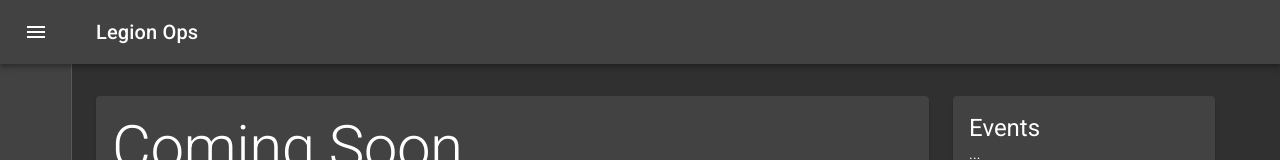
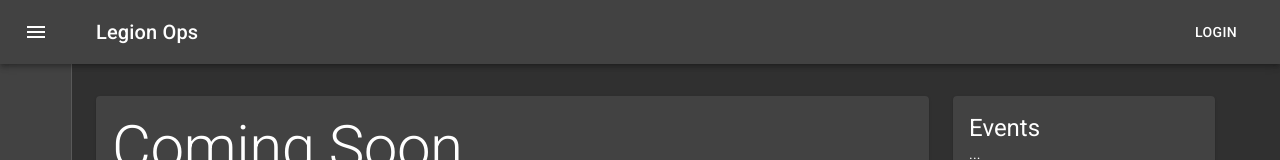
Before and after one commit to StarWarsDev/legion-ops, a React (Create React App) app in the folder client/: page / in a window 1280 px wide. Shown: the top 160 px of the page. Built offline with nearby package versions, Linux system fonts and the light colour scheme; no server answers.

Commit message:
Added avatar and login button

```diff
--- a/client/src/App.tsx
+++ b/client/src/App.tsx
@@ -41,7 +41,7 @@ const useStyles = makeStyles(theme => ({
 }));
 
 const App: React.FC = () => {
-  const { dispatch } = useAppStore();
+  const { dispatch, state } = useAppStore();
 
   useEffect(() => {
     get("/api/me").then(resp => {
@@ -51,7 +51,9 @@ const App: React.FC = () => {
           type: "authenticated",
           user: {
             authenticated: true,
-            username: resp.body.nickname
+            username: resp.body.nickname,
+            picture: resp.body.picture,
+            name: resp.body.name,
           }
         });
       }
@@ -64,7 +66,7 @@ const App: React.FC = () => {
     <ThemeProvider theme={theme}>
       <div className={classes.root}>
         <CssBaseline />
-        <Header />
+        <Header user={state.user} />
         <main className={classes.content}>
           <div className={classes.appBarSpacer} />
           <Container maxWidth="xl" className={classes.container}>
--- a/client/src/AppContext.tsx
+++ b/client/src/AppContext.tsx
@@ -18,8 +18,8 @@ type Action =
     | {type: "authenticated", user: User};
 
 const initialState = {
-    user: { authenticated: false, username: "" }
-}
+    user: { authenticated: false, username: "", name: "", picture: "" }
+};
 
 const AppContext = createContext<IAppContext>({
     state: initialState,
@@ -32,11 +32,11 @@ const reducer = (state: IState, action: Action) => {
             return {
                 ...state,
                 user: action.user
-            }
+            };
         default:
             return state
     }
-}
+};
 
 export const AppDataProvider = ({ children }: Props) => {
     const [state, dispatch] = useReducer(reducer, initialState);
--- a/client/src/Header.tsx
+++ b/client/src/Header.tsx
@@ -2,6 +2,8 @@ import React, { useState } from "react";
 import clsx from "clsx";
 import {
   AppBar,
+    Avatar,
+    Button,
   Toolbar,
   Typography,
   makeStyles,
@@ -10,6 +12,7 @@ import {
 } from "@material-ui/core";
 import MenuIcon from "@material-ui/icons/Menu";
 import ChevronLeftIcon from "@material-ui/icons/ChevronLeft";
+import {User} from "./model/app";
 
 const drawerWidth = 240;
 
@@ -101,10 +104,13 @@ const useStyles = makeStyles(theme => ({
   }
 }));
 
-interface Props {}
+interface Props {
+  user: User;
+}
 
 export default function Header(props: Props) {
   const classes = useStyles();
+  const { user } = props;
   const [open, setOpen] = useState(false);
   return (
     <>
@@ -126,7 +132,22 @@ export default function Header(props: Props) {
           >
             <MenuIcon />
           </IconButton>
-          <Typography variant="h6">Legion Ops</Typography>
+          <Typography variant="h6" className={classes.title}>Legion Ops</Typography>
+          <div className={classes.loginWrapper}>
+            {!user.authenticated && (
+                <Button color="inherit" href="/login">
+                  Login
+                </Button>
+            )}
+
+            {user.authenticated && (
+                <React.Fragment>
+                  <IconButton size="small">
+                    <Avatar src={user.picture} />
+                  </IconButton>
+                </React.Fragment>
+            )}
+          </div>
         </Toolbar>
       </AppBar>
 
--- a/client/src/model/app.ts
+++ b/client/src/model/app.ts
@@ -1,4 +1,6 @@
 export type User = {
     authenticated: boolean;
     username: string;
+    name: string;
+    picture: string;
 }
```
